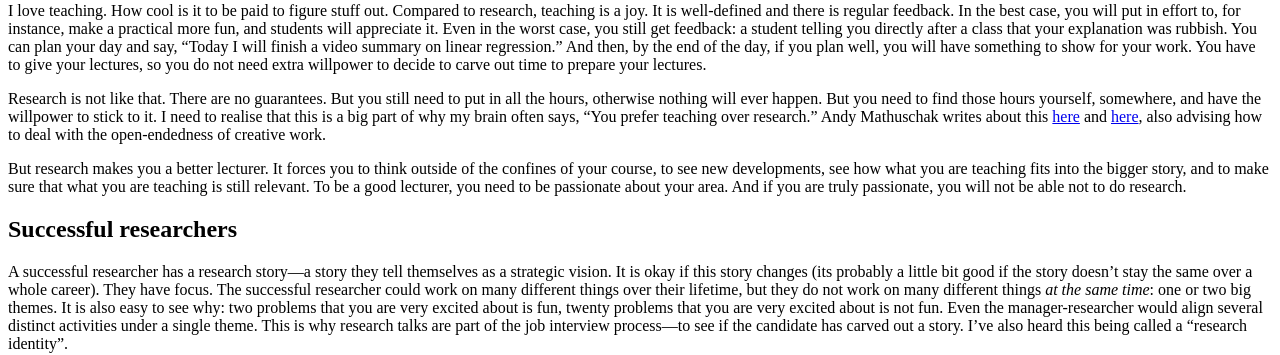
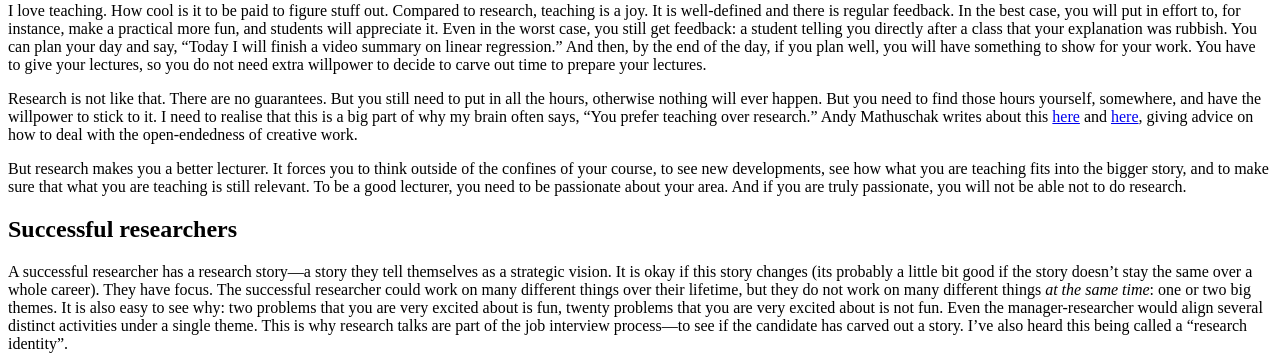
Before and after one commit to kamperh/kamperh.github.io, a Jekyll site: the page built from _posts/2025-05-16-research-thoughts.md, in a window 1280 px wide and 900 px high, scrolled down 1833 px. Shown: the part 152-507 px from the top of the window. Built offline with Jekyll 4.4.1, drawn with Linux system fonts in a browser that asks for light colours; our own code applies the rules of GitHub Pages for plain Markdown files; a style sheet for code colours, icons or effects is not loaded.

Commit message:
Update 2025-05-16-research-thoughts.md

```diff
--- a/_posts/2025-05-16-research-thoughts.md
+++ b/_posts/2025-05-16-research-thoughts.md
@@ -71,7 +71,7 @@ Some researchers at university do not enjoy teaching (especially undergraduate t
 
 I love teaching. How cool is it to be paid to figure stuff out. Compared to research, teaching is a joy. It is well-defined and there is regular feedback. In the best case, you will put in effort to, for instance, make a practical more fun, and students will appreciate it. Even in the worst case, you still get feedback: a student telling you directly after a class that your explanation was rubbish. You can plan your day and say, "Today I will finish a video summary on linear regression." And then, by the end of the day, if you plan well, you will have something to show for your work. You have to give your lectures, so you do not need extra willpower to decide to carve out time to prepare your lectures.
 
-Research is not like that. There are no guarantees. But you still need to put in all the hours, otherwise nothing will ever happen. But you need to find those hours yourself, somewhere, and have the willpower to stick to it. I need to realise that this is a big part of why my brain often says, "You prefer teaching over research." Andy Mathuschak writes about this [here](https://blog.andymatuschak.org/post/159979927467/satisfaction-and-progress-in-open-ended-work) and [here](https://andymatuschak.org/2021/), also advising how to deal with the open-endedness of creative work.
+Research is not like that. There are no guarantees. But you still need to put in all the hours, otherwise nothing will ever happen. But you need to find those hours yourself, somewhere, and have the willpower to stick to it. I need to realise that this is a big part of why my brain often says, "You prefer teaching over research." Andy Mathuschak writes about this [here](https://blog.andymatuschak.org/post/159979927467/satisfaction-and-progress-in-open-ended-work) and [here](https://andymatuschak.org/2021/), giving advice on how to deal with the open-endedness of creative work.
 
 But research makes you a better lecturer. It forces you to think outside of the confines of your course, to see new developments, see how what you are teaching fits into the bigger story, and to make sure that what you are teaching is still relevant. To be a good lecturer, you need to be passionate about your area. And if you are truly passionate, you will not be able not to do research.
 
```
